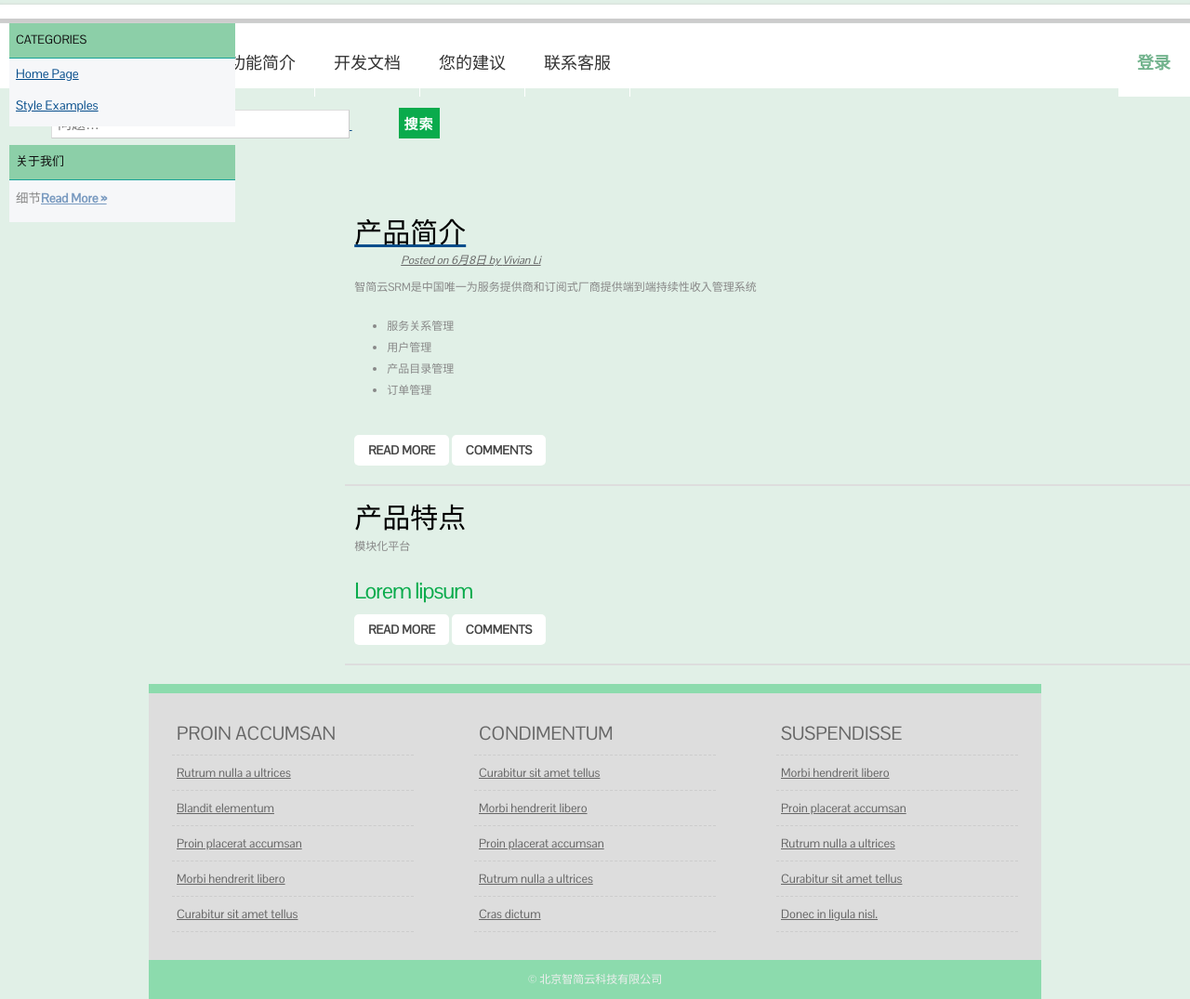
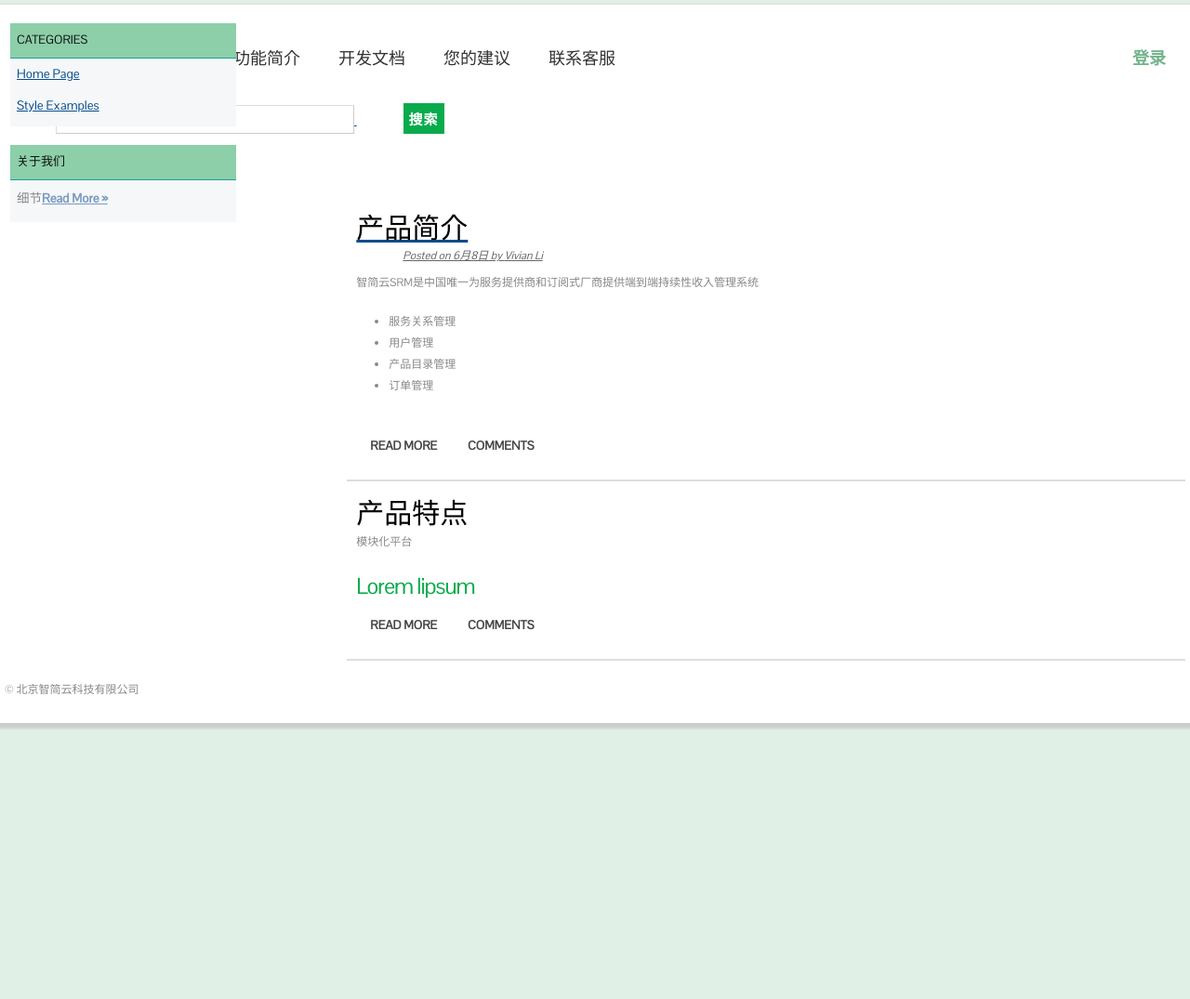
Before and after one commit to dreampivot/slipscloud.github.io, a Jekyll site: the page help/help-index.html, which Jekyll copies as it is, in a window 1280 px wide and 1075 px high. Shown: the whole window at 93% size. Built offline with Jekyll 4.4.1, drawn with Linux system fonts in a browser that asks for light colours.

Commit message:
Create help-index.html

```diff
--- a/help/help-index.html
+++ b/help/help-index.html
@@ -11,35 +11,32 @@
 
 
 <div id="container">
-
   <div id="wrapper">
     <div class="scrollbar" id="style-15">
       <div class="force-overflow"></div>
-   </div>
+
       <aside class="sidebar">
-
             <ul>
                <li>
                     <h4>Categories</h4>
                     <ul>
                         <li><a href="index.html">Home Page</a></li>
-			    <li><a href="examples.html">Style Examples</a></li>
+			<li><a href="examples.html">Style Examples</a></li>
                        </ul>
                 </li>
-
                 <li>
                     <h4>关于我们</h4>
                     <ul>
                         <li class="text">
-                        	<p style="margin: 0;">细节<a href="#" class="readmore">Read More &raquo;</a></p>
+                          <p style="margin: 0;">细节<a href="#" class="readmore">Read More &raquo;</a></p>
                         </li>
                     </ul>
                 </li>
             </ul>
         </aside>
    </div>
+   </div>
 
- </div>
   <div id="body">
     <nav>
     	<ul>
@@ -74,11 +71,8 @@
 		<li>产品目录管理</li>
 		<li>订单管理</li>
             </ul>
-
-
 		<a href="#" class="button">Read more</a>
 		<a href="#" class="button">Comments</a>
-
 		</article>
 
 		<article class="expanded">
@@ -93,34 +87,6 @@
       	<div class="clear"></div>
     </div>
     <footer>
-        <div class="footer-content">
-            <ul>
-            	<li><h4>Proin accumsan</h4></li>
-                <li><a href="#">Rutrum nulla a ultrices</a></li>
-                <li><a href="#">Blandit elementum</a></li>
-                <li><a href="#">Proin placerat accumsan</a></li>
-                <li><a href="#">Morbi hendrerit libero </a></li>
-                <li><a href="#">Curabitur sit amet tellus</a></li>
-            </ul>
-
-            <ul>
-            	<li><h4>Condimentum</h4></li>
-                <li><a href="#">Curabitur sit amet tellus</a></li>
-                <li><a href="#">Morbi hendrerit libero </a></li>
-                <li><a href="#">Proin placerat accumsan</a></li>
-                <li><a href="#">Rutrum nulla a ultrices</a></li>
-                <li><a href="#">Cras dictum</a></li>
-            </ul>
-
-            <ul class="endfooter">
-            	<li><h4>Suspendisse</h4></li>
-                <li><a href="#">Morbi hendrerit libero </a></li>
-                <li><a href="#">Proin placerat accumsan</a></li>
-                <li><a href="#">Rutrum nulla a ultrices</a></li>
-                <li><a href="#">Curabitur sit amet tellus</a></li>
-                <li><a href="#">Donec in ligula nisl.</a></li>
-            </ul>
-
             <div class="clear"></div>
         </div>
         <div class="footer-bottom">
```
